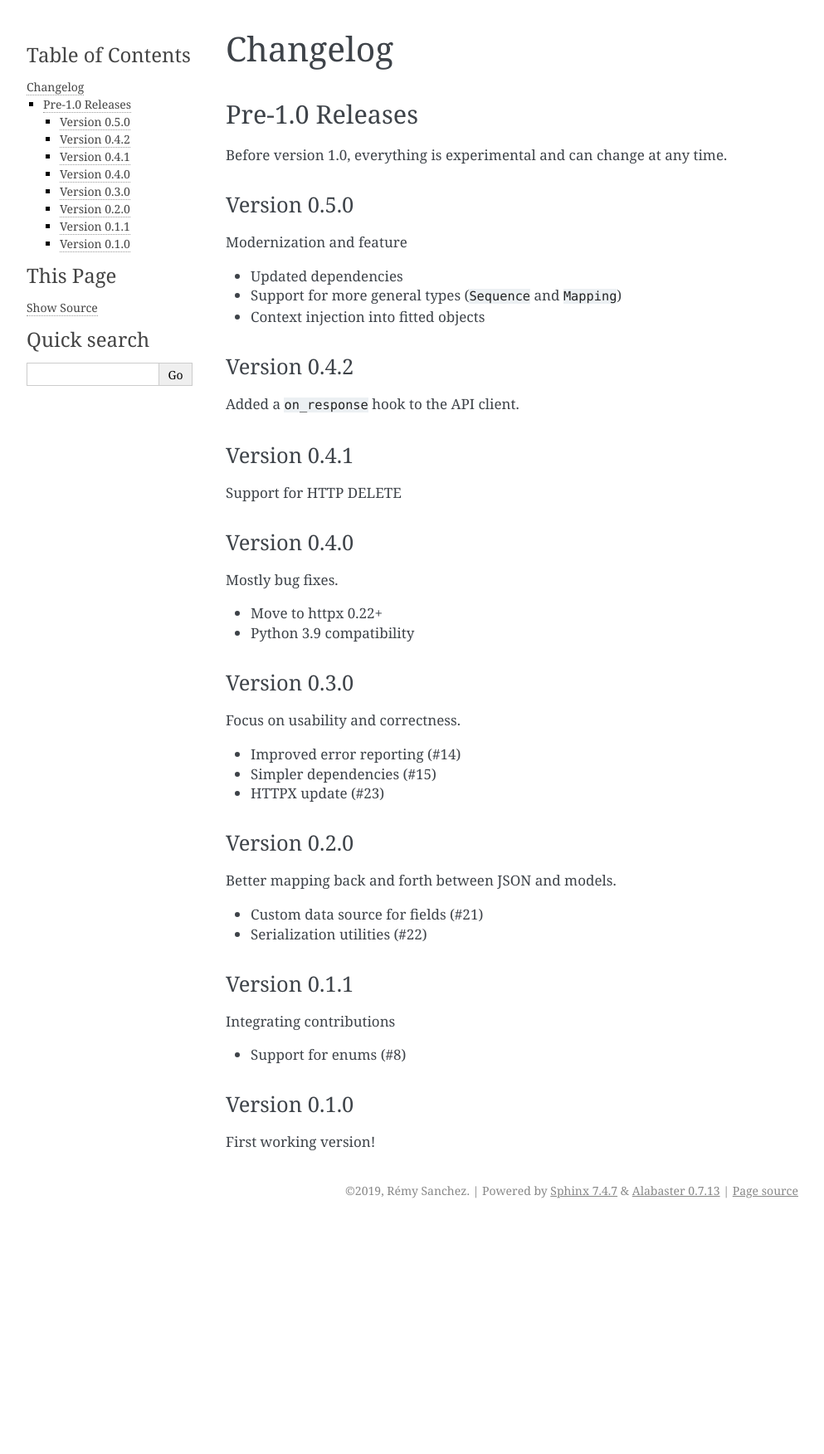
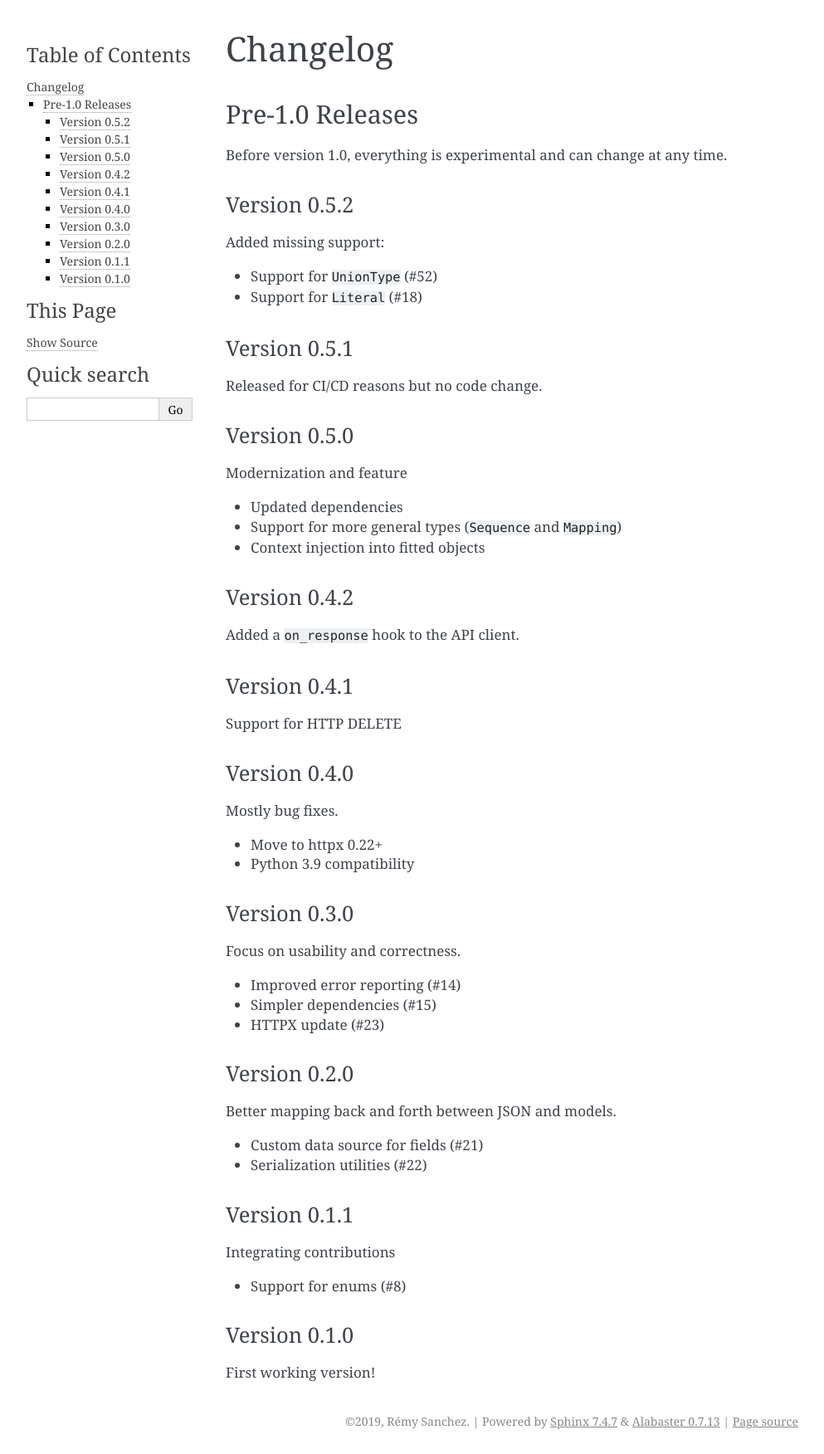
Before and after one commit to Xowap/typefit, a Sphinx documentation site: the page built from docs/source/changelog.rst, in a window 1280 px wide. Shown: the whole page at 83% size, without its empty margins (148-1141 px from the left). Built offline with Sphinx 7.4.7, drawn with Linux system fonts in a browser that asks for light colours; before the commit the page ends 1474 px from its top, so only the background shows below that.

Commit message:
Update changelog

```diff
--- a/docs/source/changelog.rst
+++ b/docs/source/changelog.rst
@@ -5,6 +5,19 @@ Pre-1.0 Releases
 ----------------
 
 Before version 1.0, everything is experimental and can change at any time.
+
+Version 0.5.2
+~~~~~~~~~~~~~
+
+Added missing support:
+
+- Support for :code:`UnionType` (#52)
+- Support for :code:`Literal` (#18)
+
+Version 0.5.1
+~~~~~~~~~~~~~
+
+Released for CI/CD reasons but no code change.
 
 Version 0.5.0
 ~~~~~~~~~~~~~
```
